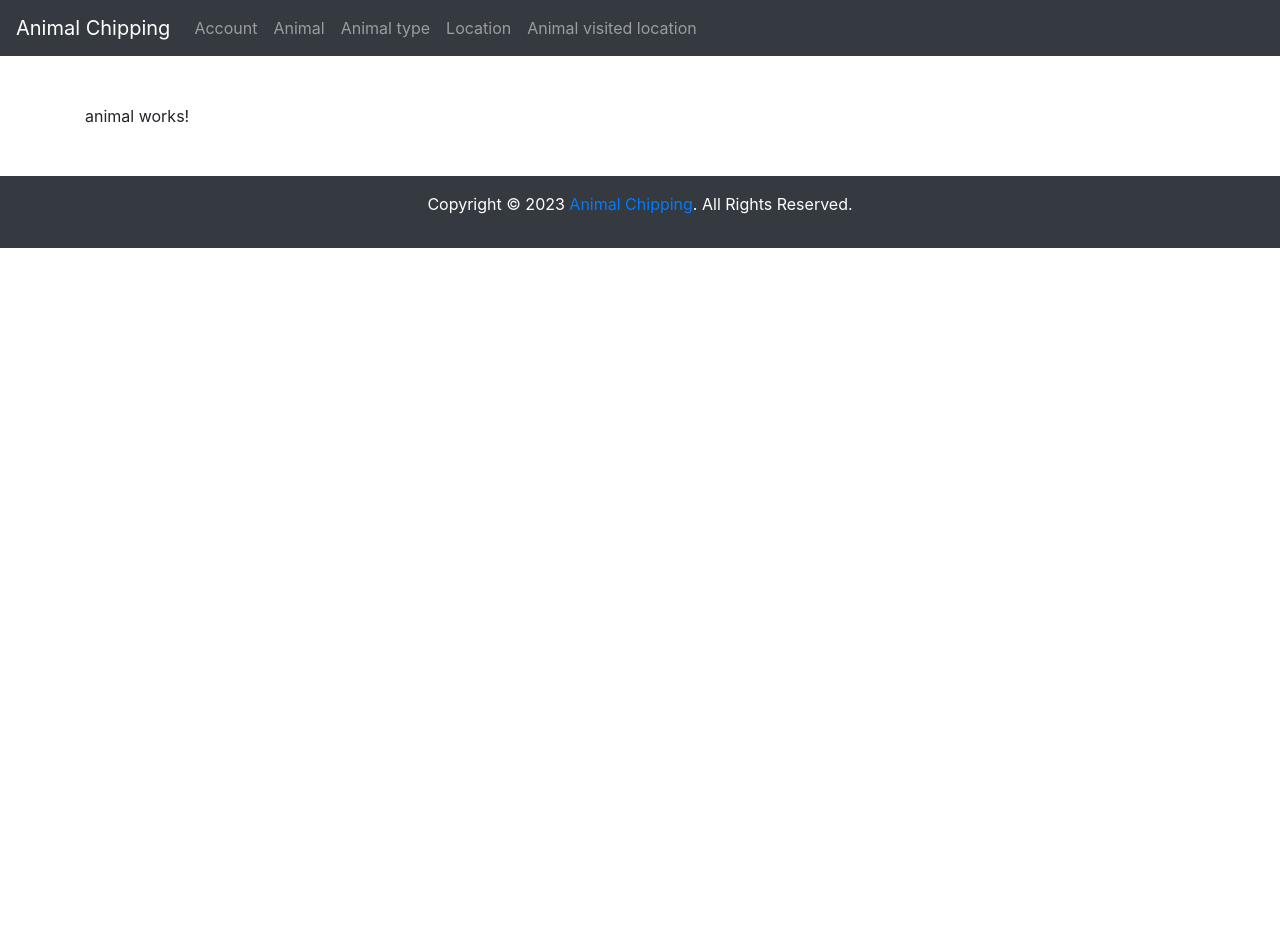
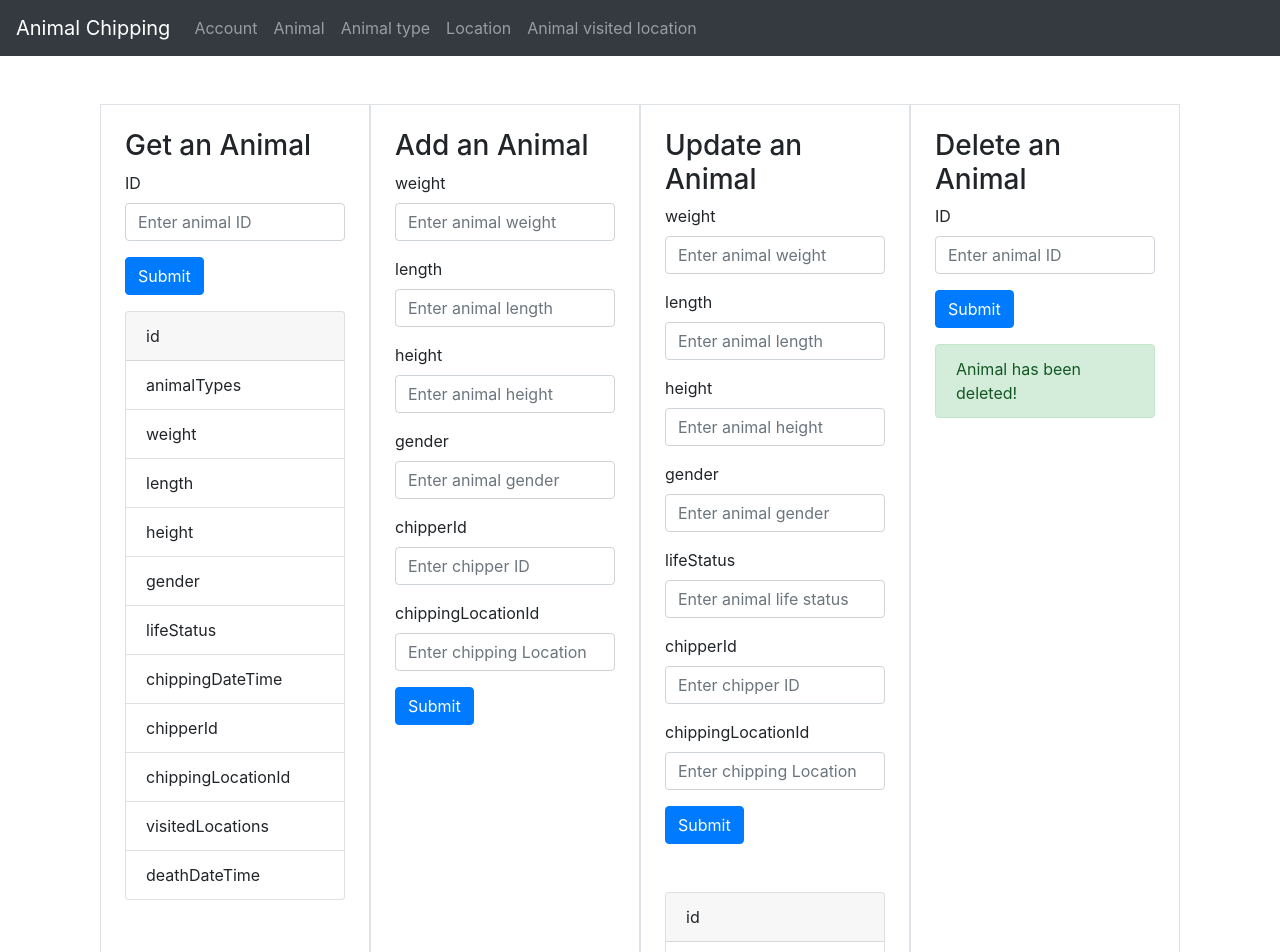
Before and after one commit to krios2146/animal-chipping-api, an Angular app in the folder animal-chipping-front/: page /animal in a window 1280 px wide. Shown: the top 952 px of the page. Before the commit the page ends 800 px from the top, so only its background shows below. Built offline with nearby package versions, Linux system fonts and the light colour scheme.

Commit message:
feat: add html to the animal component

```diff
--- a/animal-chipping-front/src/app/animal/animal.component.html
+++ b/animal-chipping-front/src/app/animal/animal.component.html
@@ -1 +1,124 @@
-<p>animal works!</p>
+<div class="container d-flex">
+    <div class="container border p-4">
+        <h3>Get an Animal</h3>
+        <form class="mb-3">
+            <div class="form-group">
+                <label for="animalId">ID</label>
+                <input type="number" class="form-control" id="animalId" name="animalId" placeholder="Enter animal ID">
+            </div>
+            <button type="submit" class="btn btn-primary">Submit</button>
+        </form>
+        <div class="card">
+            <div class="card-header">id</div>
+            <ul class="list-group list-group-flush">
+                <li class="list-group-item">animalTypes</li>
+                <li class="list-group-item">weight</li>
+                <li class="list-group-item">length</li>
+                <li class="list-group-item">height</li>
+                <li class="list-group-item">gender</li>
+                <li class="list-group-item">lifeStatus</li>
+                <li class="list-group-item">chippingDateTime</li>
+                <li class="list-group-item">chipperId</li>
+                <li class="list-group-item">chippingLocationId</li>
+                <li class="list-group-item">visitedLocations</li>
+                <li class="list-group-item">deathDateTime</li>
+            </ul>
+        </div>
+    </div>
+
+    <div class="container border p-4">
+        <h3>Add an Animal</h3>
+        <form>
+            <div class="form-group">
+                <label for="weight">weight</label>
+                <input type="number" class="form-control" id="weight" name="weight" placeholder="Enter animal weight">
+            </div>
+            <div class="form-group">
+                <label for="length">length</label>
+                <input type="number" class="form-control" id="length" name="length" placeholder="Enter animal length">
+            </div>
+            <div class="form-group">
+                <label for="height">height</label>
+                <input type="number" class="form-control" id="height" name="height" placeholder="Enter animal height">
+            </div>
+            <div class="form-group">
+                <label for="gender">gender</label>
+                <input type="text" class="form-control" id="gender" name="gender" placeholder="Enter animal gender">
+            </div>
+            <div class="form-group">
+                <label for="chipperId">chipperId</label>
+                <input type="number" class="form-control" id="chipperId" name="chipperId" placeholder="Enter chipper ID">
+            </div>
+            <div class="form-group">
+                <label for="chippingLocationId">chippingLocationId</label>
+                <input type="number" class="form-control" id="chippingLocationId" name="chippingLocationId" placeholder="Enter chipping Location ID">
+            </div>
+            <button type="submit" class="btn btn-primary">Submit</button>
+        </form>
+    </div>
+
+    <div class="container border p-4">
+        <h3>Update an Animal</h3>
+        <form>
+            <div class="form-group">
+                <label for="weight">weight</label>
+                <input type="number" class="form-control" id="weight" name="weight" placeholder="Enter animal weight">
+            </div>
+            <div class="form-group">
+                <label for="length">length</label>
+                <input type="number" class="form-control" id="length" name="length" placeholder="Enter animal length">
+            </div>
+            <div class="form-group">
+                <label for="height">height</label>
+                <input type="number" class="form-control" id="height" name="height" placeholder="Enter animal height">
+            </div>
+            <div class="form-group">
+                <label for="gender">gender</label>
+                <input type="text" class="form-control" id="gender" name="gender" placeholder="Enter animal gender">
+            </div>
+            <div class="form-group">
+                <label for="lifeStatus">lifeStatus</label>
+                <input type="text" class="form-control" id="lifeStatus" name="lifeStatus" placeholder="Enter animal life status">
+            </div>
+            <div class="form-group">
+                <label for="chipperId">chipperId</label>
+                <input type="number" class="form-control" id="chipperId" name="chipperId" placeholder="Enter chipper ID">
+            </div>
+            <div class="form-group">
+                <label for="chippingLocationId">chippingLocationId</label>
+                <input type="number" class="form-control" id="chippingLocationId" name="chippingLocationId" placeholder="Enter chipping Location ID">
+            </div>
+            <button type="submit" class="btn btn-primary">Submit</button>
+        </form>
+        <div class="card mt-5">
+            <div class="card-header">id</div>
+            <ul class="list-group list-group-flush">
+                <li class="list-group-item">animalTypes</li>
+                <li class="list-group-item">weight</li>
+                <li class="list-group-item">length</li>
+                <li class="list-group-item">height</li>
+                <li class="list-group-item">gender</li>
+                <li class="list-group-item">lifeStatus</li>
+                <li class="list-group-item">chippingDateTime</li>
+                <li class="list-group-item">chipperId</li>
+                <li class="list-group-item">chippingLocationId</li>
+                <li class="list-group-item">visitedLocations</li>
+                <li class="list-group-item">deathDateTime</li>
+            </ul>
+        </div>
+    </div>
+
+    <div class="container border p-4">
+        <h3>Delete an Animal</h3>
+        <form>
+            <div class="form-group">
+                <label for="animalId">ID</label>
+                <input type="text" class="form-control" id="animalId" name="animalId" placeholder="Enter animal ID">
+            </div>
+            <button type="submit" class="btn btn-primary">Submit</button>
+            <div class="alert alert-success mt-3" role="alert">
+                Animal has been deleted!
+            </div>
+        </form>
+    </div>
+</div>
```
